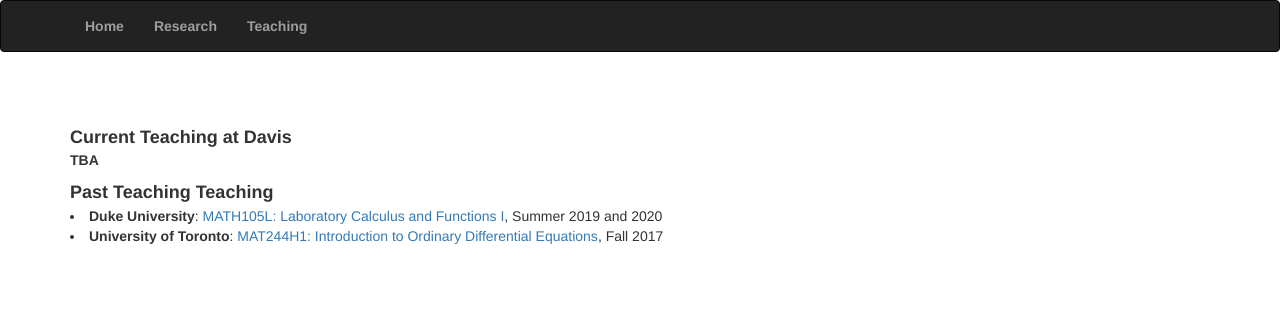
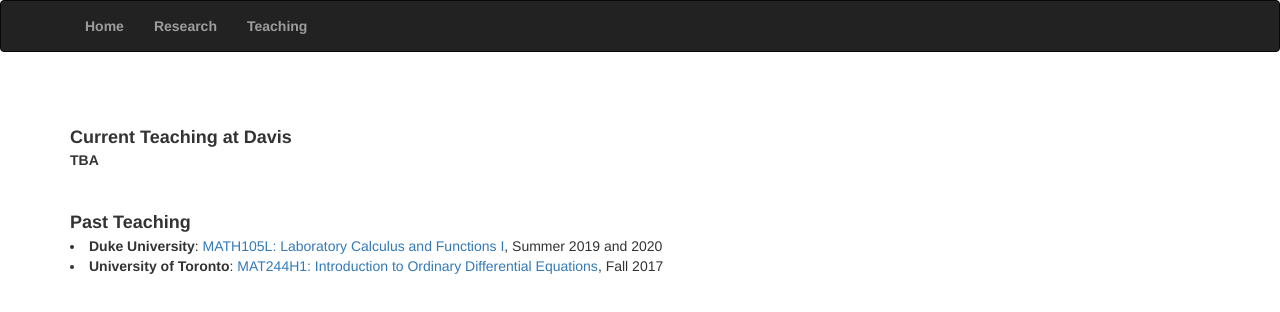
Before and after one commit to xcdrmt/xcding1212.github.io, a plain HTML site: page teaching.html in a window 1280 px wide. Drawn offline with nearby package versions, Linux system fonts and the light colour scheme.

Commit message:
Update teaching.html

```diff
--- a/teaching.html
+++ b/teaching.html
@@ -50,8 +50,8 @@
 			 <p> <b>TBA</b> </p>
 
                         </div>
-
-				<div><b><font size="+1"> Past Teaching Teaching </font></b><br>
+			 <p> &nbsp </p>
+				<div><b><font size="+1"> Past Teaching</font></b><br>
 			 <li> <b>Duke University</b>: <a href="https://math.duke.edu/courses/MATH105L">MATH105L: Laboratory Calculus and Functions I</a>, Summer 2019 and 2020</li>
 		         <li> <b>University of Toronto</b>: <a href="https://fas.calendar.utoronto.ca/course/mat244h1">MAT244H1: Introduction to Ordinary Differential Equations</a>, Fall 2017</li>
 
```
